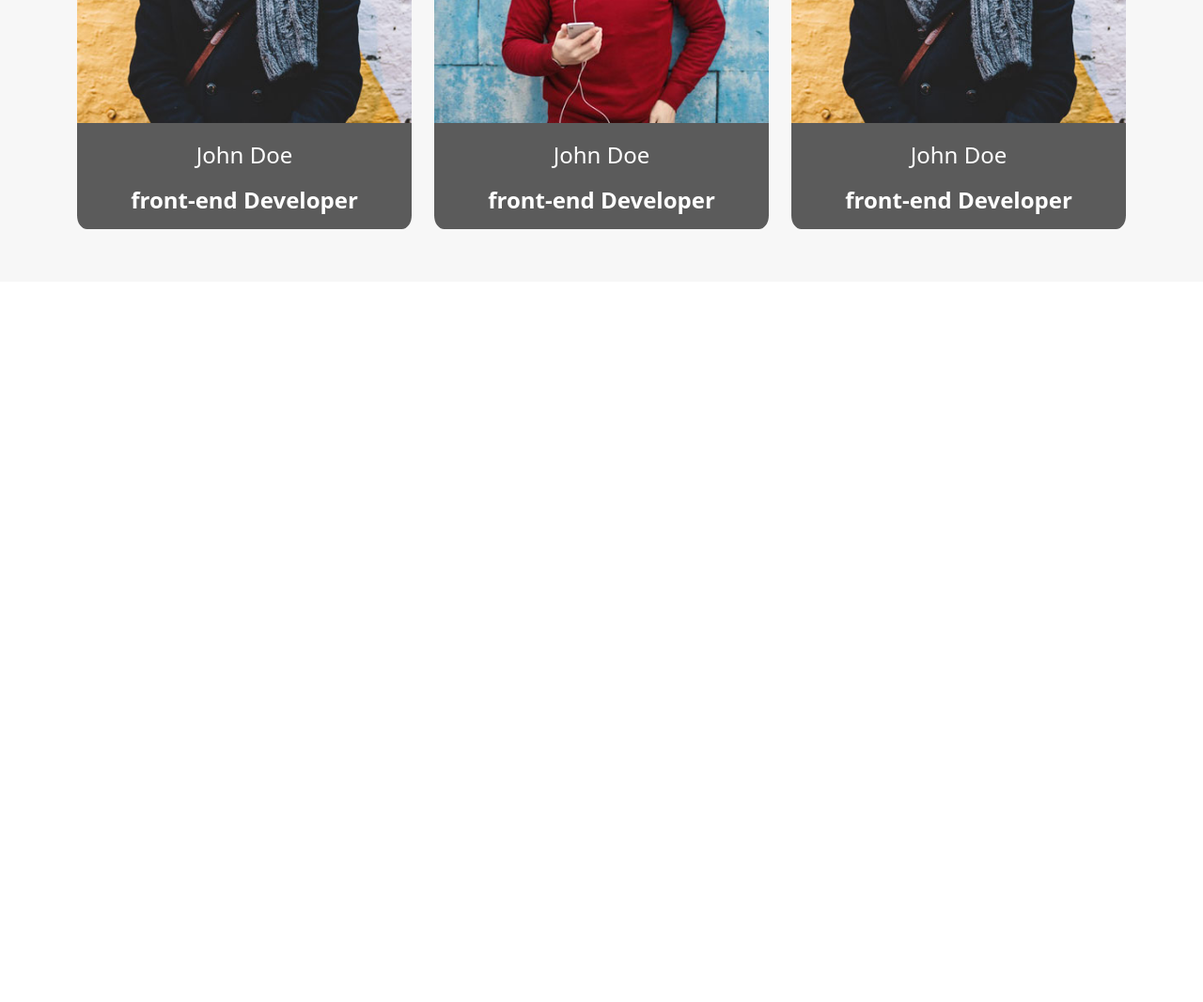
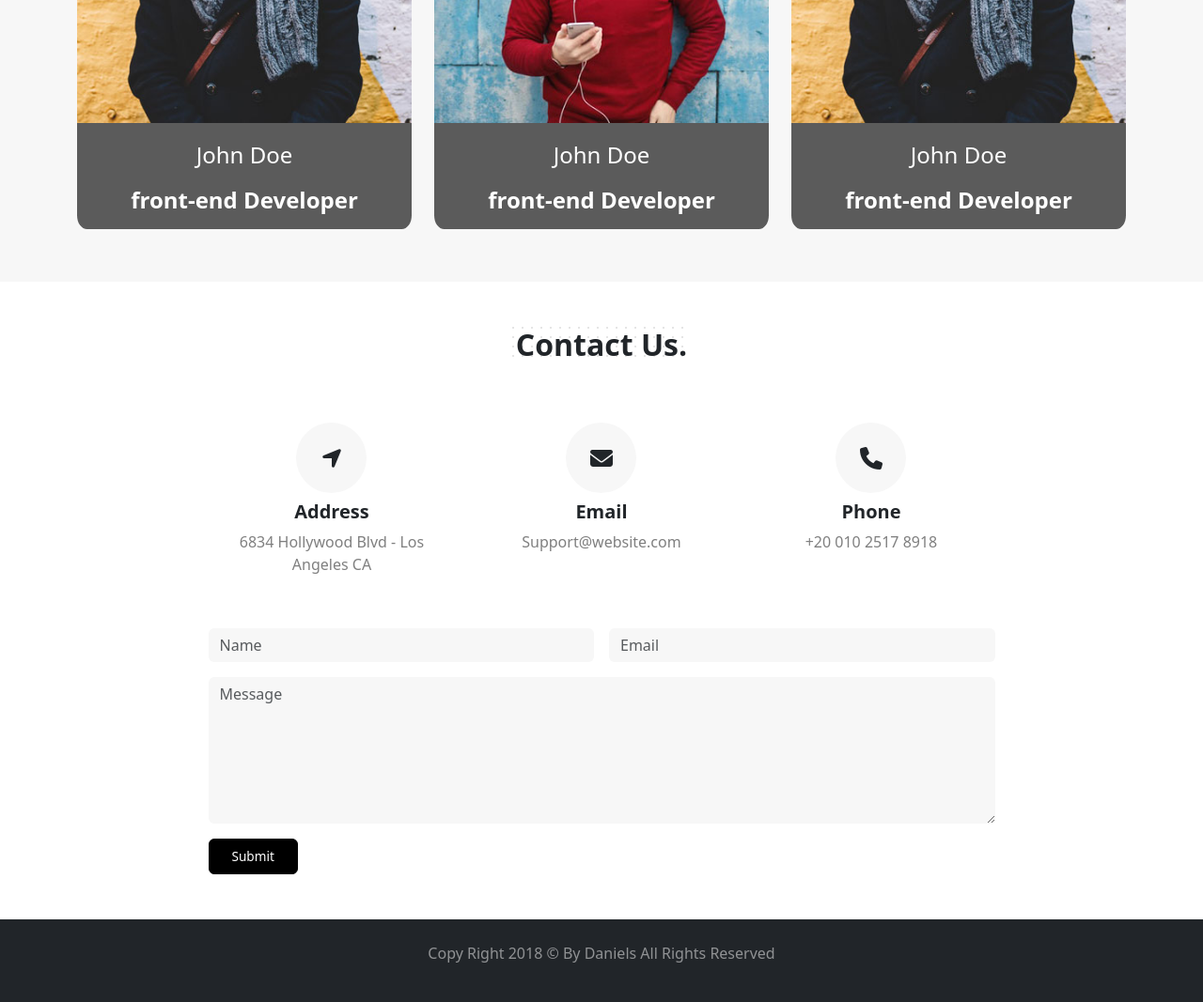
Before and after one commit to ims0s/Daniels, a plain HTML site: page index.html in a window 1280 px wide. Shown: the part 4253-5320 px from the top of the page at 94% size. Before the commit the page ends 4553 px from the top, so only its background shows below. Drawn offline with nearby package versions, Linux system fonts and the light colour scheme.

Commit message:
main and footer sections finished

```diff
--- a/css/style.css
+++ b/css/style.css
@@ -7,7 +7,7 @@
     --dark-grey-bg:#5B5B5B;
  }
 .grey-bg{
-    background-color: var(--grey-bg);
+    background-color: var(--grey-bg) !important;
 }
 .dark-grey-bg{
     background-color: var(--dark-grey-bg);
@@ -46,28 +46,28 @@
 #about .progress-h {
     height: 1.3rem !important;
 }
-#about .buttons button {
+#about .buttons button ,#contact .btn-black{
     border: 1px solid black;
     transition: background 0.5s , color 0.5s;
 }
-#about .buttons .btn-black ,#about .buttons .btn-white-outline:hover {
+#about .buttons .btn-black ,#about .buttons .btn-white-outline:hover ,#contact .btn-black{
     background-color: black;
     color: white;
 }
-#about .buttons .btn-black:hover ,#about .buttons .btn-white-outline{
+#about .buttons .btn-black:hover ,#about .buttons .btn-white-outline,#contact .btn-black:hover{
     background-color: white;
     color: black;
 }
 #about .shadow-inner{
     box-shadow: 0px 2px 7px rgba(0, 0, 0, 0.15) inset;
 }
-#services .service-icon{
+#services .service-icon , #contact .info-icon{
     width: 75px;
     height: 75px;
     transition: background-color 0.5s , color 0.5s;
 }
-#services .service:hover .service-icon{
-    background-color: black;
+#services .service:hover .service-icon , #contact .info-item:hover .info-icon{
+    background-color: black !important;
     color: white;
 }
 section > h2{
@@ -144,3 +144,6 @@ section > h2{
     width: 40px;
     height: 40px;
 }
+.form-control:focus {
+    box-shadow: none !important;
+}
--- a/index.html
+++ b/index.html
@@ -351,7 +351,7 @@
                             class="active indicator" aria-current="true" aria-label="Slide 1"></button>
                         <button type="button" data-bs-target="#carouselExampleIndicators" data-bs-slide-to="1"
                             aria-label="Slide 2" class="indicator"></button>
-                            <button type="button" data-bs-target="#carouselExampleIndicators" data-bs-slide-to="2"
+                        <button type="button" data-bs-target="#carouselExampleIndicators" data-bs-slide-to="2"
                             aria-label="Slide 3" class="indicator"></button>
                     </div>
                     <div class="carousel-inner py-5 text-black">
@@ -360,7 +360,8 @@
 
                                 <img src="./imgs/1_New1.jpg" alt="xabi alonso" class="py-3">
 
-                                <p class="text-black-50 mb-5 ">Lorem Ipsum has been the industry's standard dummy text ever
+                                <p class="text-black-50 mb-5 ">Lorem Ipsum has been the industry's standard dummy text
+                                    ever
                                     since the when an unknown printer took a galley of type and
                                     scrambled it to make a type specimen book.</p>
                                 <h4 class="fw-bolder fs-6 ">Alex Smith</h4>
@@ -372,7 +373,8 @@
 
                                 <img src="./imgs/1_New1.jpg" alt="xabi alonso" class="py-3">
 
-                                <p class="text-black-50 mb-5 ">Lorem Ipsum has been the industry's standard dummy text ever
+                                <p class="text-black-50 mb-5 ">Lorem Ipsum has been the industry's standard dummy text
+                                    ever
                                     since the when an unknown printer took a galley of type and
                                     scrambled it to make a type specimen book.</p>
                                 <h4 class="fw-bolder fs-6 ">Alex Smith</h4>
@@ -384,7 +386,8 @@
 
                                 <img src="./imgs/1_New1.jpg" alt="xabi alonso" class="py-3">
 
-                                <p class="text-black-50 mb-5 ">Lorem Ipsum has been the industry's standard dummy text ever
+                                <p class="text-black-50 mb-5 ">Lorem Ipsum has been the industry's standard dummy text
+                                    ever
                                     since the when an unknown printer took a galley of type and
                                     scrambled it to make a type specimen book.</p>
                                 <h4 class="fw-bolder fs-6 ">Alex Smith</h4>
@@ -450,22 +453,26 @@
                                 <div class="member-links d-flex justify-content-center align-items-center">
                                     <ul class="d-flex list-unstyled gap-4">
                                         <li>
-                                            <a href="#" class="text-white bg-black d-flex justify-content-center align-items-center">
+                                            <a href="#"
+                                                class="text-white bg-black d-flex justify-content-center align-items-center">
                                                 <i class="bi bi-facebook"></i>
                                             </a>
                                         </li>
                                         <li>
-                                            <a href="#" class="text-white bg-black d-flex justify-content-center align-items-center">
+                                            <a href="#"
+                                                class="text-white bg-black d-flex justify-content-center align-items-center">
                                                 <i class="bi bi-twitter"></i>
                                             </a>
                                         </li>
                                         <li>
-                                            <a href="#" class="text-white bg-black d-flex justify-content-center align-items-center">
+                                            <a href="#"
+                                                class="text-white bg-black d-flex justify-content-center align-items-center">
                                                 <i class="bi bi-pinterest"></i>
                                             </a>
                                         </li>
                                         <li>
-                                            <a href="#" class="text-white bg-black d-flex justify-content-center align-items-center">
+                                            <a href="#"
+                                                class="text-white bg-black d-flex justify-content-center align-items-center">
                                                 <i class="bi bi-linkedin"></i>
                                             </a>
                                         </li>
@@ -483,22 +490,26 @@
                                 <div class="member-links d-flex justify-content-center align-items-center">
                                     <ul class="d-flex list-unstyled gap-4">
                                         <li>
-                                            <a href="#" class="text-white bg-black d-flex justify-content-center align-items-center">
+                                            <a href="#"
+                                                class="text-white bg-black d-flex justify-content-center align-items-center">
                                                 <i class="bi bi-facebook"></i>
                                             </a>
                                         </li>
                                         <li>
-                                            <a href="#" class="text-white bg-black d-flex justify-content-center align-items-center">
+                                            <a href="#"
+                                                class="text-white bg-black d-flex justify-content-center align-items-center">
                                                 <i class="bi bi-twitter"></i>
                                             </a>
                                         </li>
                                         <li>
-                                            <a href="#" class="text-white bg-black d-flex justify-content-center align-items-center">
+                                            <a href="#"
+                                                class="text-white bg-black d-flex justify-content-center align-items-center">
                                                 <i class="bi bi-pinterest"></i>
                                             </a>
                                         </li>
                                         <li>
-                                            <a href="#" class="text-white bg-black d-flex justify-content-center align-items-center">
+                                            <a href="#"
+                                                class="text-white bg-black d-flex justify-content-center align-items-center">
                                                 <i class="bi bi-linkedin"></i>
                                             </a>
                                         </li>
@@ -516,22 +527,26 @@
                                 <div class="member-links d-flex justify-content-center align-items-center">
                                     <ul class="d-flex list-unstyled gap-4">
                                         <li>
-                                            <a href="#" class="text-white bg-black d-flex justify-content-center align-items-center">
+                                            <a href="#"
+                                                class="text-white bg-black d-flex justify-content-center align-items-center">
                                                 <i class="bi bi-facebook"></i>
                                             </a>
                                         </li>
                                         <li>
-                                            <a href="#" class="text-white bg-black d-flex justify-content-center align-items-center">
+                                            <a href="#"
+                                                class="text-white bg-black d-flex justify-content-center align-items-center">
                                                 <i class="bi bi-twitter"></i>
                                             </a>
                                         </li>
                                         <li>
-                                            <a href="#" class="text-white bg-black d-flex justify-content-center align-items-center">
+                                            <a href="#"
+                                                class="text-white bg-black d-flex justify-content-center align-items-center">
                                                 <i class="bi bi-pinterest"></i>
                                             </a>
                                         </li>
                                         <li>
-                                            <a href="#" class="text-white bg-black d-flex justify-content-center align-items-center">
+                                            <a href="#"
+                                                class="text-white bg-black d-flex justify-content-center align-items-center">
                                                 <i class="bi bi-linkedin"></i>
                                             </a>
                                         </li>
@@ -545,7 +560,66 @@
                 </div>
             </div>
         </section>
+        <section id="contact" class="py-5">
+            <h2 class="text-center fw-bolder text-capitalize px-1 mb-5">contact us.</h2>
+            <div class="container">
+                <div class="info mb-4 w-75 mx-auto ">
+                    <div class="row">
+                        <div class="col-lg-4">
+                            <div class="info-item p-3 text-center">
+                                <div
+                                    class="info-icon py-3 mb-2  grey-bg d-flex justify-content-center align-items-center m-auto rounded-circle">
+                                    <i class="fa fa-location-arrow fs-4 " aria-hidden="true"></i>
+                                </div>
+                                <h3 class="text-capitalize fw-bolder fs-5">Address</h3>
+                                <p class="text-black-50">6834 Hollywood Blvd - Los Angeles CA</p>
+                            </div>
+                        </div>
+                        <div class="col-lg-4">
+                            <div class="info-item p-3 text-center">
+                                <div
+                                    class="info-icon py-3 mb-2  grey-bg d-flex justify-content-center align-items-center m-auto rounded-circle">
+                                    <i class="fa fa-envelope fs-4 " aria-hidden="true"></i>
+                                </div>
+                                <h3 class="text-capitalize fw-bolder fs-5">Email</h3>
+                                <p class="text-black-50">Support@website.com</p>
+                            </div>
+                        </div>
+                        <div class="col-lg-4">
+                            <div class="info-item p-3 text-center">
+                                <div
+                                    class="info-icon py-3 mb-2  grey-bg d-flex justify-content-center align-items-center m-auto rounded-circle">
+                                    <i class="fa fa-phone fs-4 " aria-hidden="true"></i>
+                                </div>
+                                <h3 class="text-capitalize fw-bolder fs-5">Phone</h3>
+                                <p class="text-black-50">+20 010 2517 8918</p>
+                            </div>
+                        </div>
+                    </div>
+                </div>
+                <div class="contact-form w-75 mx-auto">
+                    <form action="">
+                        <div class="row g-3 ">
+                            <div class="col-lg-6">
+                                <input type="text" class="form-control border-0 grey-bg" placeholder="Name">
+                            </div>
+                            <div class="col-lg-6">
+                                <input type="text" class="form-control border-0 grey-bg" placeholder="Email">
+                            </div>
+                        </div>
+                        <div class="my-3">
+                            <textarea class="form-control grey-bg border-0 " id="exampleFormControlTextarea1"
+                                placeholder="Message" rows="6"></textarea>
+                        </div>
+                        <button class="btn btn-black fs-7 px-4 py-2 ">Submit</button>
+                    </form>
+                </div>
+            </div>
+        </section>
     </main>
+    <footer class="py-4 bg-dark ">
+        <p class="text-center text-white-50 ">Copy Right 2018 © By Daniels All Rights Reserved</p>
+    </footer>
     <!-- Bootstrap js -->
     <script src="https://cdn.jsdelivr.net/npm/bootstrap@5.3.2/dist/js/bootstrap.bundle.min.js"
         integrity="sha384-C6RzsynM9kWDrMNeT87bh95OGNyZPhcTNXj1NW7RuBCsyN/o0jlpcV8Qyq46cDfL"
```
